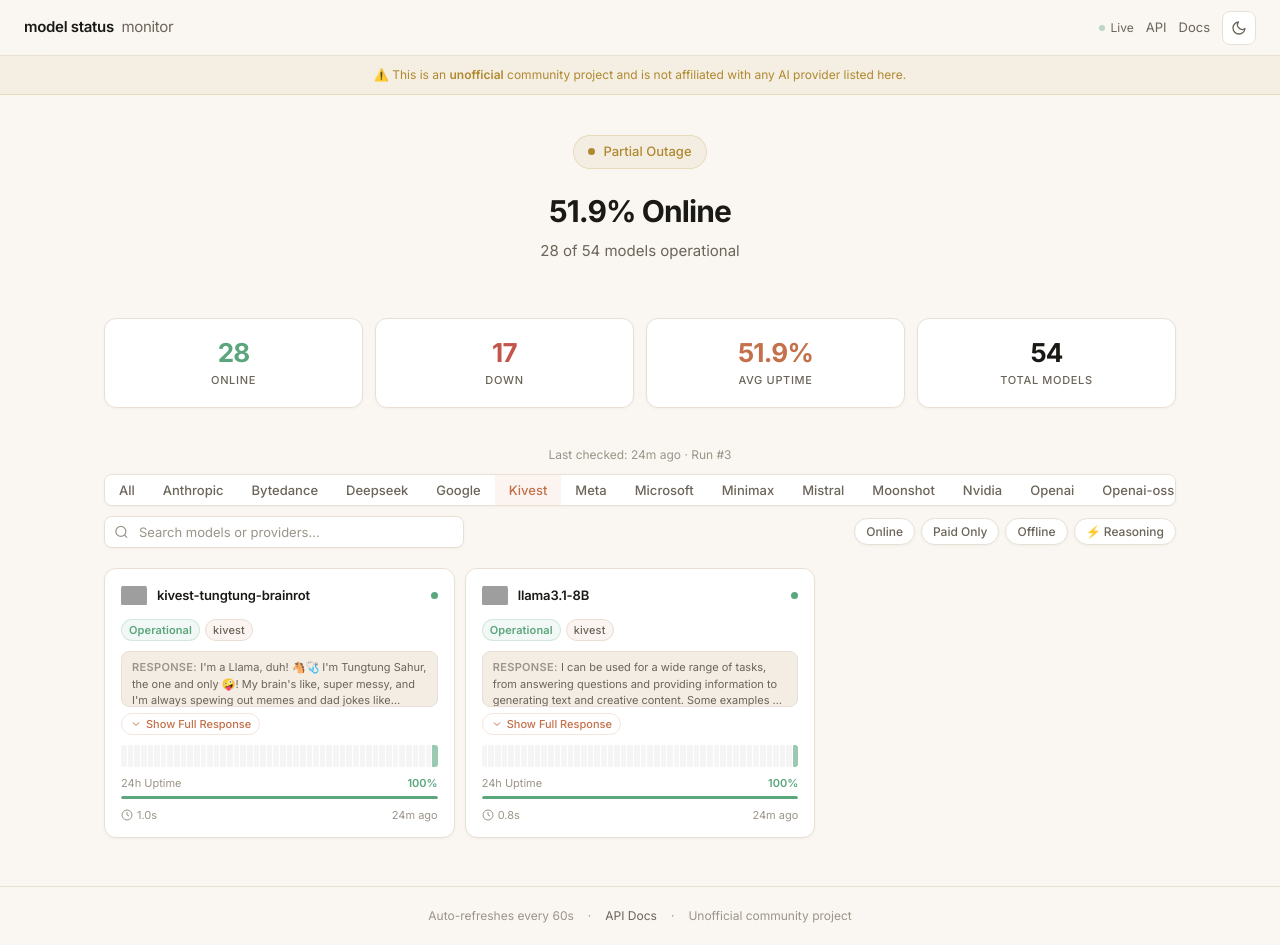
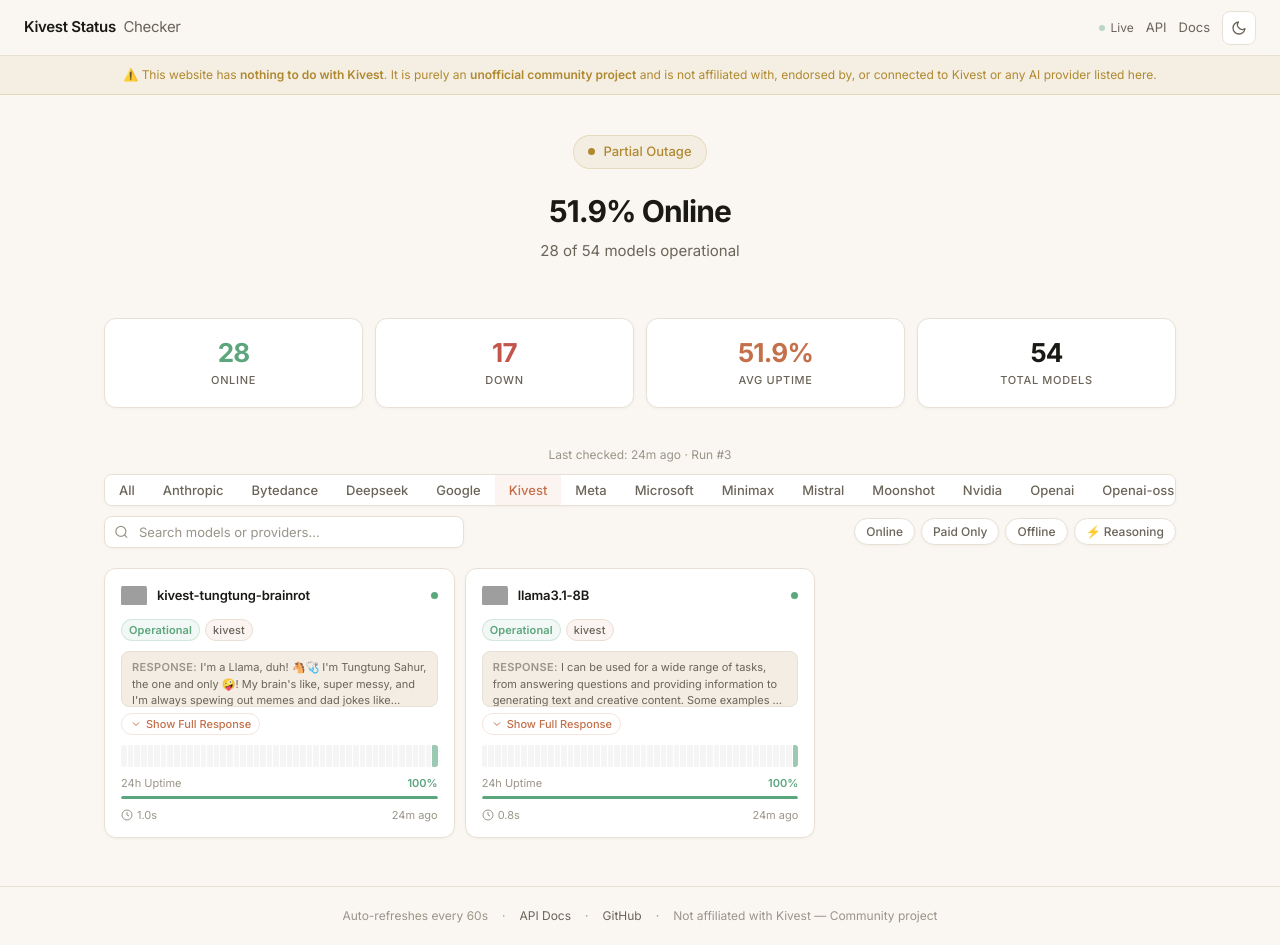
Before and after one commit to FlazeIGuess/kivest-status, a plain HTML site: page index.html in a window 1280 px wide. Both pictures are taken after a click on the button "Kivest". Drawn offline with Linux system fonts and the light colour scheme; grey boxes are pictures that could not be loaded.

Commit message:
rebrand: Kivest Status Checker with community disclaimer

```diff
--- a/index.html
+++ b/index.html
@@ -3,8 +3,8 @@
 <head>
   <meta charset="UTF-8">
   <meta name="viewport" content="width=device-width, initial-scale=1.0">
-  <title>AI Model Status</title>
-  <meta name="description" content="Real-time status monitoring for AI models. Check uptime, response times, and availability.">
+  <title>Kivest Status Checker</title>
+  <meta name="description" content="Unofficial community status checker for Kivest AI models. Check uptime, response times, and availability in real-time.">
   <meta name="theme-color" content="#FAF7F2">
   <link rel="preconnect" href="https://fonts.googleapis.com">
   <link rel="preconnect" href="https://fonts.gstatic.com" crossorigin>
@@ -22,7 +22,7 @@
   <!-- Header -->
   <header class="header">
     <div class="header-left">
-      <span class="header-title">model status <span>monitor</span></span>
+      <span class="header-title">Kivest Status <span>Checker</span></span>
     </div>
     <div class="header-right">
       <div class="live-indicator">
@@ -40,7 +40,7 @@
 
   <!-- Disclaimer -->
   <div class="disclaimer">
-    <span>&#9888;&#65039; This is an <strong>unofficial</strong> community project and is not affiliated with any AI provider listed here.</span>
+    <span>&#9888;&#65039; This website has <strong>nothing to do with Kivest</strong>. It is purely an <strong>unofficial community project</strong> and is not affiliated with, endorsed by, or connected to Kivest or any AI provider listed here.</span>
   </div>
 
   <main class="container">
@@ -51,8 +51,8 @@
         <div class="system-status-dot"></div>
         <span id="system-status-text">Loading...</span>
       </div>
-      <h1 id="hero-title" class="hero-title">Model Status</h1>
-      <p id="hero-subtitle" class="hero-subtitle">Monitoring all models in real-time</p>
+      <h1 id="hero-title" class="hero-title">Kivest API Status</h1>
+      <p id="hero-subtitle" class="hero-subtitle">Community-driven monitoring of all Kivest AI models</p>
     </section>
 
     <!-- Stats Grid -->
@@ -109,7 +109,9 @@
       <span class="footer-sep">&middot;</span>
       <a class="footer-link" href="https://ai.ezif.in/docs" target="_blank" rel="noopener">API Docs</a>
       <span class="footer-sep">&middot;</span>
-      <span class="footer-text">Unofficial community project</span>
+      <a class="footer-link" href="https://github.com/FlazeIGuess/kivest-status" target="_blank" rel="noopener">GitHub</a>
+      <span class="footer-sep">&middot;</span>
+      <span class="footer-text">Not affiliated with Kivest &mdash; Community project</span>
     </div>
   </footer>
 
```
